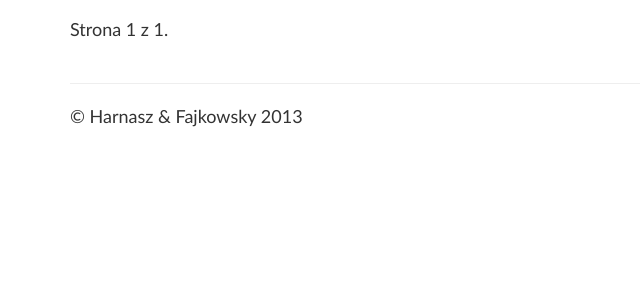
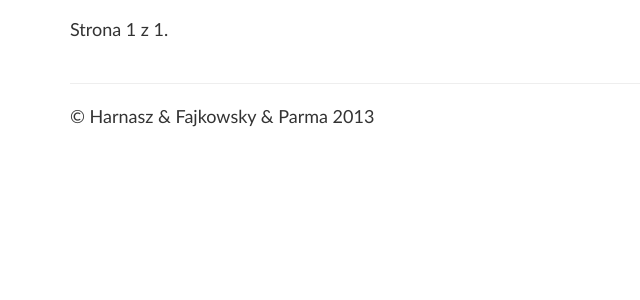
Before and after one commit to Fajkowsky/PlayList, a Django app: page /frontpage/ in a window 1280 px wide. Shown: the part 335-635 px from the top of the page, without its empty margins (0-640 px from the left). Run offline with Django 3.2, Linux system fonts and the light colour scheme; the visitor is signed in with stand-in values (Sample User, id 1); data that the repository does not hold is empty; parts of the project's set-up code (start-up, migrations or seed data) failed here and were passed over.

Commit message:
changed footer for Krystian

```diff
--- a/templates/base.html
+++ b/templates/base.html
@@ -38,7 +38,7 @@
         <div class="row col-md-12">
             <hr>
             <footer>
-                <p>&copy; Harnasz & Fajkowsky 2013</p>
+                <p>&copy; Harnasz & Fajkowsky & Parma 2013</p>
             </footer>
         </div>
     </div> <!-- /container -->
```
